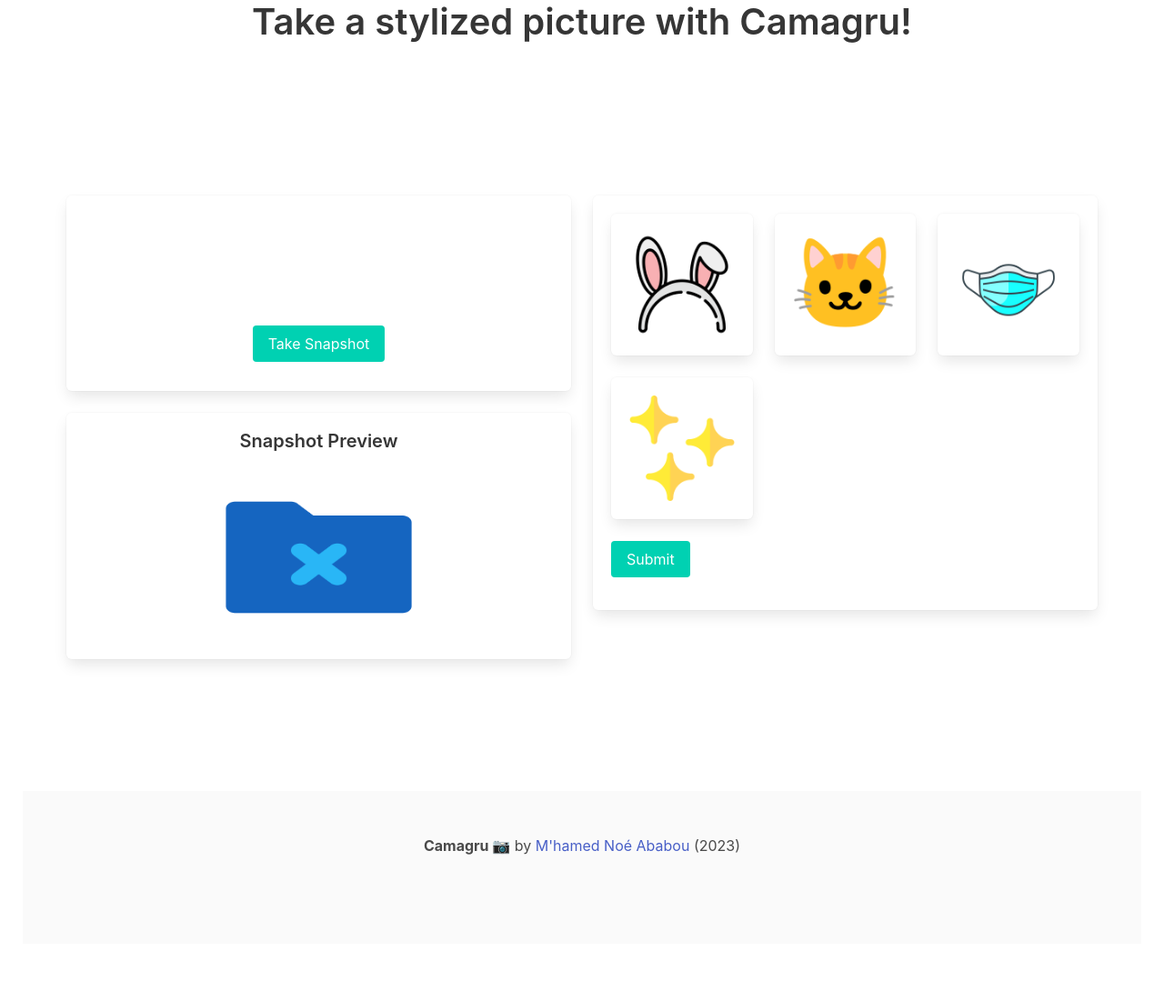
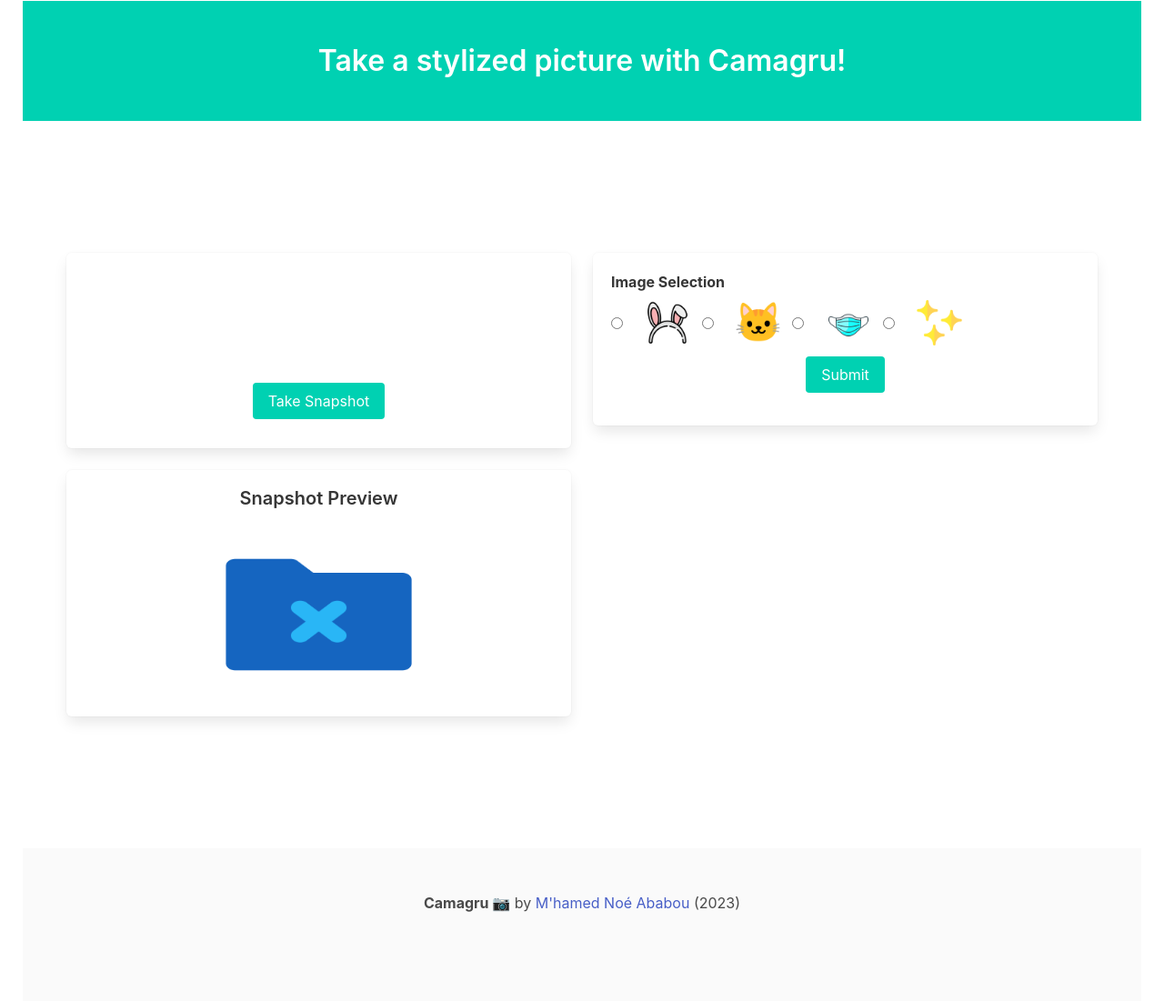
Before and after one commit to ababoum/42_camagru, a PHP site: page /phpmailer/index.php?action=webcam in a window 1280 px wide. Shown: the part 76-1177 px from the top of the page at 91% size. Before the commit the page ends 1016 px from the top, so only its background shows below. Run offline with PHP 8.4, Linux system fonts and the light colour scheme; the visitor is signed in with stand-in values (Sample User, id 1); data comes from the database, SQL or seed files in the repository; some libraries are stand-ins or nearby versions.

Commit message:
features: * add images superimposition (GD lib) * saving posts/images

```diff
--- a/srcs/requirements/php/website/index.php
+++ b/srcs/requirements/php/website/index.php
@@ -156,6 +156,15 @@ try {
             else if ($_GET['action'] === 'webcam') {
                 (new Webcam())->execute();
             }
+            else if ($_GET['action'] === 'save_shot') {
+                if (isset($_POST['webcamImage']) && isset($_POST['selectedSticker'])) {
+                    $img = $_POST['webcamImage'];
+                    $filter = $_POST['selectedSticker'];
+                    (new Webcam())->save_shot($img, $filter, $_SESSION['id']);
+                } else {
+                    throw new Exception("No image or filter sent.");
+                }
+            }
             // UNDEFINED ROUTE
             else {
                 throw new Exception("The page requested doesn't exist.");
--- a/srcs/requirements/php/website/src/controllers/webcam.php
+++ b/srcs/requirements/php/website/src/controllers/webcam.php
@@ -4,9 +4,13 @@ namespace Application\Controllers\Webcam;
 
 require_once('src/lib/database.php');
 require_once('src/model/sticker.php');
+require_once('src/model/post.php');
+require_once('src/lib/imgtools.php');
 
 use Application\Lib\Database\DatabaseConnection;
 use Application\Model\Sticker\StickerRepository;
+use Application\Model\Post\PostRepository;
+use \Application\Lib\ImgTools\ImgTools;
 
 class Webcam
 {
@@ -18,4 +22,20 @@ class Webcam
 
         require('templates/webcam.php');
     }
+
+    public function save_shot($img, $filter, $user_id)
+    {
+        $postRepository = new PostRepository();
+        $postRepository->connection = new DatabaseConnection();
+
+        $new_img = ImgTools::super_impose($img, $filter);
+
+        // Save image in uploads folder
+        $new_img = base64_decode($new_img);
+        $new_img_name = uniqid() . '.png';
+        $new_img_path = 'uploads/' . $new_img_name;
+        file_put_contents($new_img_path, $new_img);
+
+        $postRepository->savePost($new_img_path, $user_id);
+    }
 }
--- /dev/null
+++ b/srcs/requirements/php/website/src/lib/imgtools.php
@@ -0,0 +1,22 @@
+<?php
+
+namespace Application\Lib\ImgTools;
+
+class ImgTools
+{
+    public static function super_impose($img, $filter): string|bool
+    {
+        $img = \imagecreatefromstring($img);
+        $filter = \imagecreatefrompng($filter);
+        \imagecopy($img, $filter, 0, 0, 0, 0, 640, 480);
+        \ob_start();
+        \imagepng($img);
+        $img = \ob_get_clean();
+        if ($img === false)
+            return (false);
+        else {
+            $img = \base64_encode($img);
+            return ($img);
+        }
+    }
+}
--- a/srcs/requirements/php/website/src/model/post.php
+++ b/srcs/requirements/php/website/src/model/post.php
@@ -53,4 +53,12 @@ class PostRepository
 
         return $posts;
     }
+
+    public function savePost(string $image_path, $user_id): void
+    {
+        $statement = $this->connection->getConnection()->prepare(
+            "INSERT INTO posts (user_id, image_path) VALUES (?, ?)"
+        );
+        $statement->execute([$user_id, $image_path]);
+    }
 }
--- a/srcs/requirements/php/website/templates/webcam.php
+++ b/srcs/requirements/php/website/templates/webcam.php
@@ -1,8 +1,14 @@
 <?php $title = "Camagru"; ?>
 
 <?php ob_start(); ?>
-<h1 class="title is-2 has-text-centered">Take a stylized picture with Camagru!</h1>
 
+<section class="hero is-primary">
+    <div class="hero-body">
+        <p class="title has-text-centered">
+            Take a stylized picture with Camagru!
+        </p>
+    </div>
+</section>
 
 <section class="hero is-fullheight">
     <div class="hero-body">
@@ -41,23 +47,34 @@
                     </div>
                 </div>
                 <div class="column">
-                    <!-- Image Selection List -->
+                    <!-- Image Selection -->
                     <div class="box">
                         <form id="myForm" action="index.php?action=save_shot" method="POST" enctype="multipart/form-data">
-                            <div class="columns is-multiline">
-                                <!-- Image/Sticker Previews -->
+                            <div class="field">
+                                <label class="label">Image Selection</label>
+                                <div class="control">
+                                    <div class="image-list">
                                         <?php foreach ($stickers as $sticker) { ?>
-                                    <div class="column is-one-third">
-                                        <div class="box">
-                                            <!-- Image/Sticker Preview -->
-                                            <img width="250" height="250" src="<?= $sticker->image_path; ?>" alt="<?= $sticker->title; ?>" class="image" onclick="selectImage('<?= $sticker->image_path; ?>')">
+                                            <label class="radio image-item">
+                                                <div class="columns is-vcentered">
+                                                    <div class="column is-narrow">
+                                                        <input type="radio" name="selectedSticker" value="<?= $sticker->image_path ?>" required>
+                                                    </div>
+                                                    <div class="column">
+                                                        <img width="50" height="50" src="<?= $sticker->image_path; ?>" alt="<?= $sticker->title; ?>" class="image" onclick="selectImage('<?= $sticker->image_path; ?>')">
                                                     </div>
                                                 </div>
+                                            </label>
                                         <?php } ?>
                                     </div>
-                            <input id="webcamImage" type="hidden" name="webcamImage">
-                            <input id="selectedImage" type="hidden" name="selectedImage">
+                                </div>
+                            </div>
+                            <div class="field is-grouped is-grouped-centered">
+                                <div class="control">
                                     <button type="submit" class="button is-primary">Submit</button>
+                                </div>
+                            </div>
+                            <input id="webcamImage" type="hidden" name="webcamImage" required>
                         </form>
                     </div>
                 </div>
@@ -65,6 +82,8 @@
         </div>
     </div>
 </section>
+
+
 
 <script>
     // JavaScript function to handle image selection
```
Also changed, not shown: srcs/docker-compose.yml (+4 -4 lines), srcs/requirements/php/website/templates/homepage.php (+8 -1 lines), srcs/requirements/php/website/templates/post.php (+8 -1 lines), 1 other file. Lines whose indentation alone changed are shown as unchanged.
